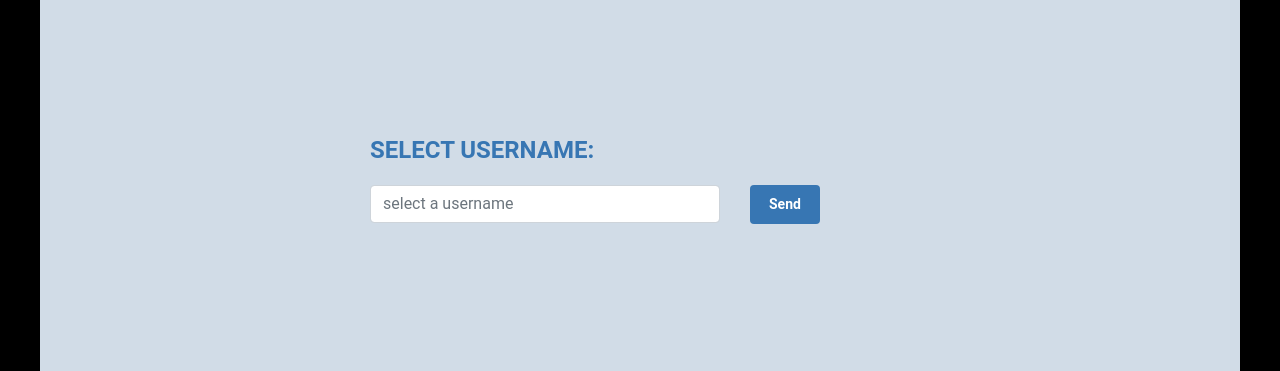
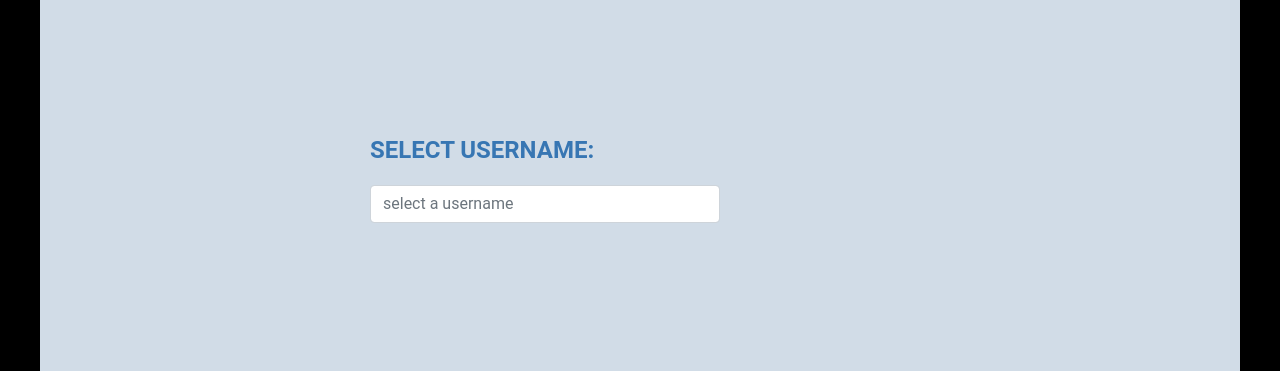
Before and after one commit to TAHJones/qc-metrics-analyser, a Flask app: page /signup in a window 1280 px wide. Shown: the part 432-803 px from the top of the page. Run offline with Flask 2, Linux system fonts and the light colour scheme; some libraries are stand-ins or nearby versions.

Commit message:
added if statement to switch login & signup button

```diff
--- a/templates/components/forms/login-form.html
+++ b/templates/components/forms/login-form.html
@@ -1,4 +1,4 @@
-{% macro loginForm(title, name, placeholder) %}
+{% macro loginForm(title, name, placeholder, button) %}
     <h3 id="auth-form">{{ title }}</h3>
     <form method="POST">
         <div class="row">
@@ -7,8 +7,12 @@
                 <p class="help-block text-danger"></p>
             </div>
             <div id="success"></div>
-            <div class="form-group col-2 floating-label-form-group controls">
-                <button type="submit" class="btn qc-data-btn" id="sendMessageButton">Send</button>
+            <div class="form-group col-4 floating-label-form-group controls">
+                {% if button == "login" %}
+                    <button type="submit" class="btn qc-data-btn">Login</button>
+                {% elif button == "signup" %}
+                    <button type="submit" class="btn qc-data-btn signup-btn">Sign Up</button>
+                {% endif %}
             </div>
         </div>
     </form>
```
